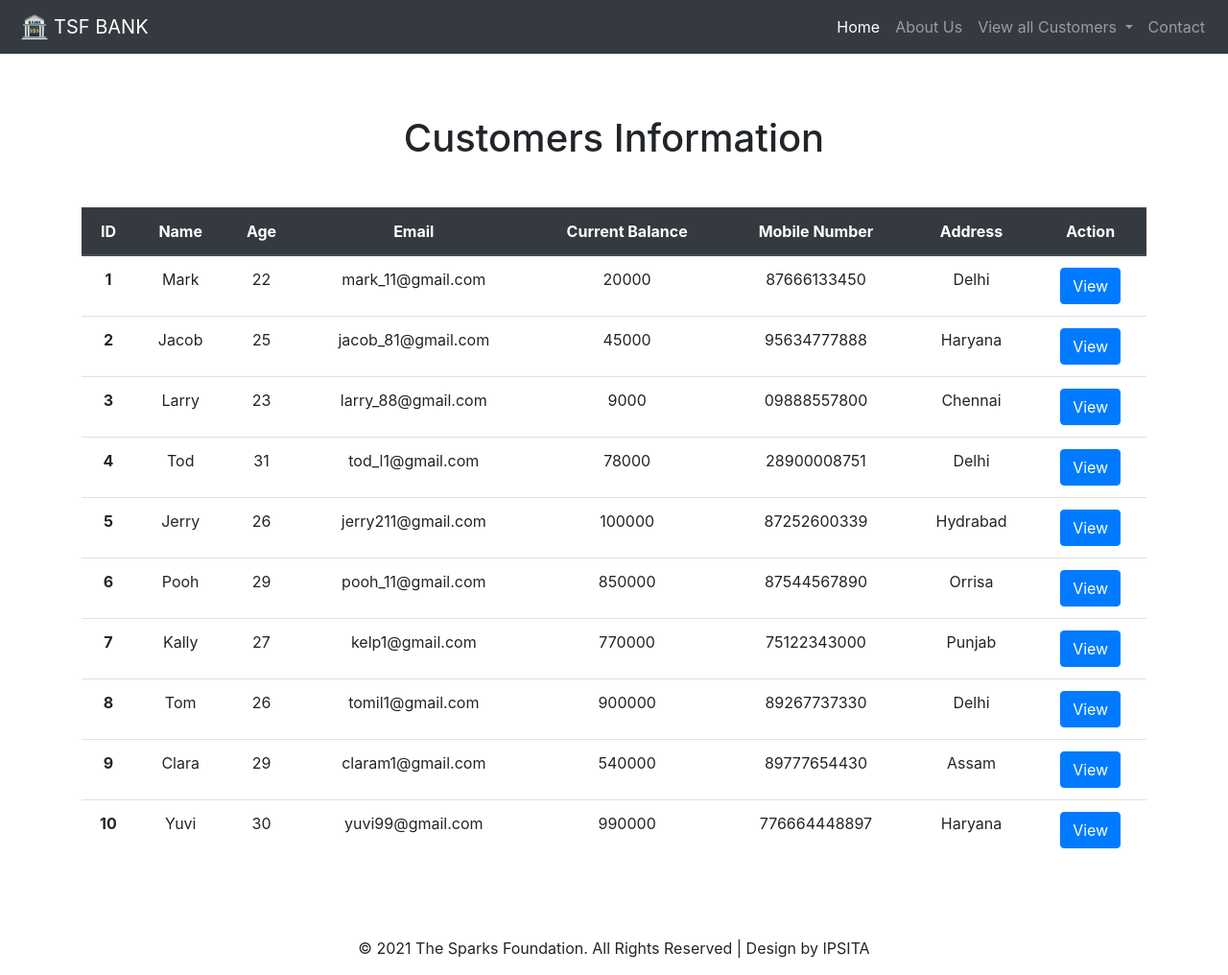
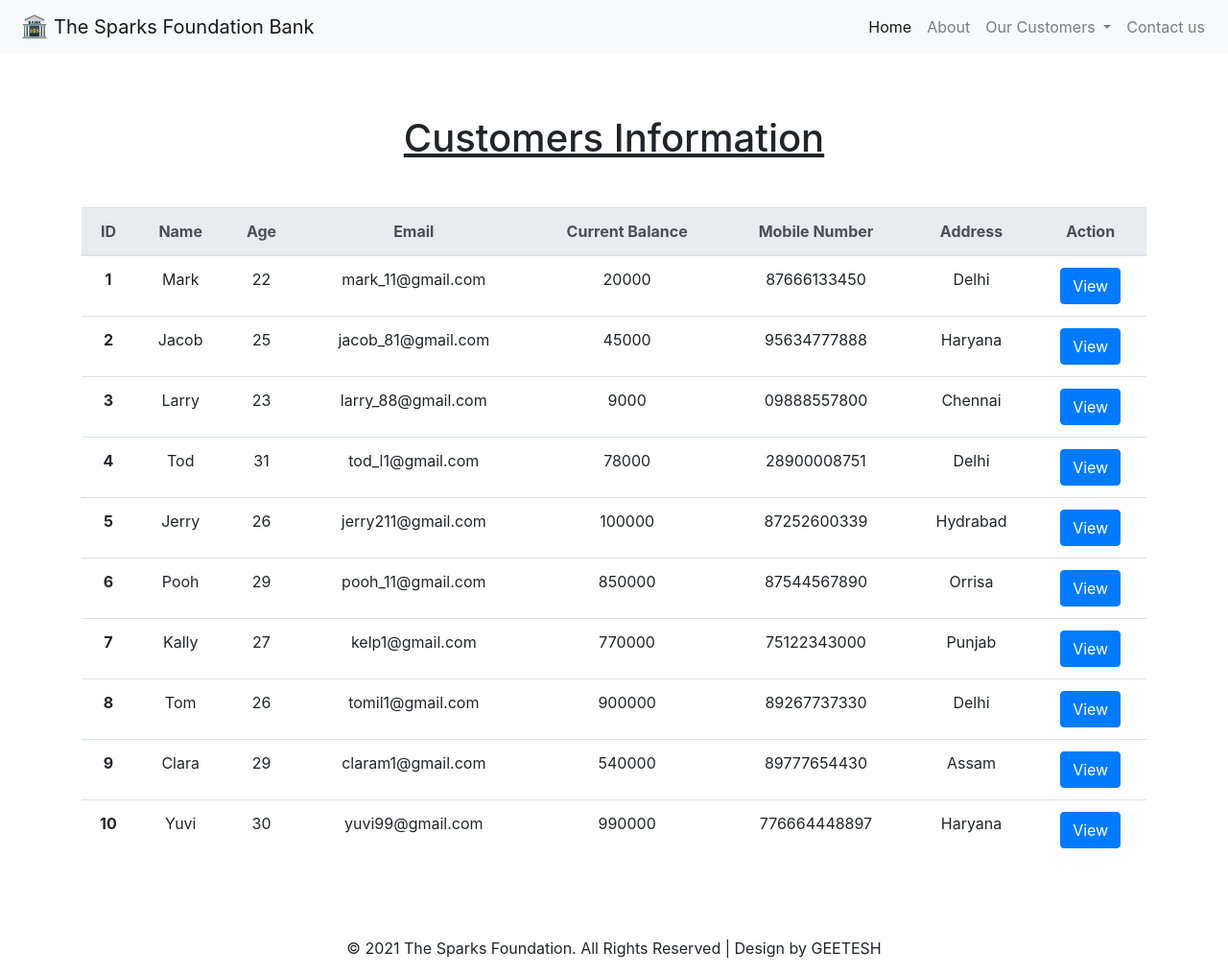
Before and after one commit to gtsh321/Bankingsystem, a PHP site: page /viewcustomer.php in a window 1280 px wide. Shown: the whole page at 96% size. Run offline with PHP 8.4, Linux system fonts and the light colour scheme.

Commit message:
Update viewcustomer.php

```diff
--- a/viewcustomer.php
+++ b/viewcustomer.php
@@ -11,8 +11,8 @@
 </head>
 <body>
 <!--Navbar--->
-<nav class="navbar navbar-expand-lg navbar-dark bg-dark">
-  <a class="navbar-brand" href="#"><img src="logo.png" width="40" height="30" class="d-inline-block align-top" alt="">TSF BANK</a>
+<nav class="navbar navbar-expand-lg navbar-light bg-light">
+  <a class="navbar-brand" href="#"><img src="logo.png" width="40" height="30" class="d-inline-block align-top" alt="">The Sparks Foundation Bank</a>
   <button class="navbar-toggler" type="button" data-toggle="collapse" data-target="#navbarSupportedContent" aria-controls="navbarSupportedContent" aria-expanded="false" aria-label="Toggle navigation">
     <span class="navbar-toggler-icon"></span>
   </button>
@@ -23,12 +23,12 @@
         <a class="nav-link" href="home.php">Home <span class="sr-only">(current)</span></a>
       </li>
       <li class="nav-item">
-        <a class="nav-link" href="https://www.thesparksfoundationsingapore.org/" target='_blank'>About Us</a>
+        <a class="nav-link" href="https://www.thesparksfoundationsingapore.org/" target='_blank'>About</a>
       </li>
 
       <li class="nav-item dropdown">
         <a class="nav-link dropdown-toggle" href="#" id="navbarDropdown" role="button" data-toggle="dropdown" aria-haspopup="true" aria-expanded="false">
-        View all Customers
+        Our Customers
         </a>
         <div class="dropdown-menu" aria-labelledby="navbarDropdown">
           <a class="dropdown-item" href="viewcustomer.php">Customers</a>
@@ -37,7 +37,7 @@
         </div>
       </li>
       <li class="nav-item">
-        <a class="nav-link" href="contact.php">Contact</a>
+        <a class="nav-link" href="contact.php">Contact us</a>
       </li>
 
 
@@ -50,9 +50,9 @@
 
 
 <div class='container py-5 text-center'>
-<h1 class="pt-3">Customers Information</h1>
+<h1 class="pt-3"><u>Customers Information</u></h1>
 <table class="table mt-5">
-  <thead class="thead-dark">
+  <thead class="thead-light">
     <tr>
       <th scope="col">ID</th>
       <th scope="col">Name</th>
@@ -165,7 +165,7 @@
 
 
 <footer>
-<div class="footer-copyright text-center py-3">© 2021 The Sparks Foundation. All Rights Reserved | Design by IPSITA </a>
+<div class="footer-copyright text-center py-3">© 2021 The Sparks Foundation. All Rights Reserved | Design by GEETESH</a>
   </div>
   <!-- Copyright -->
 </footer>
```
